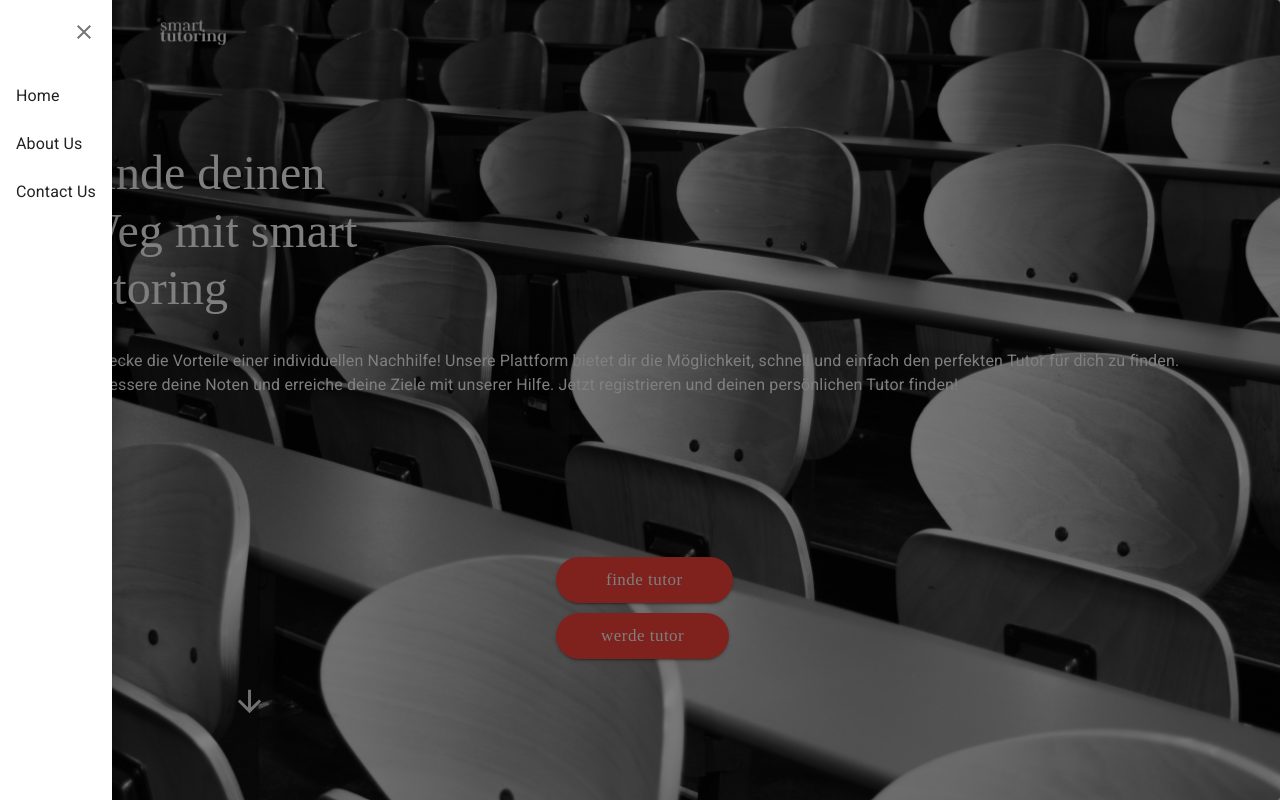
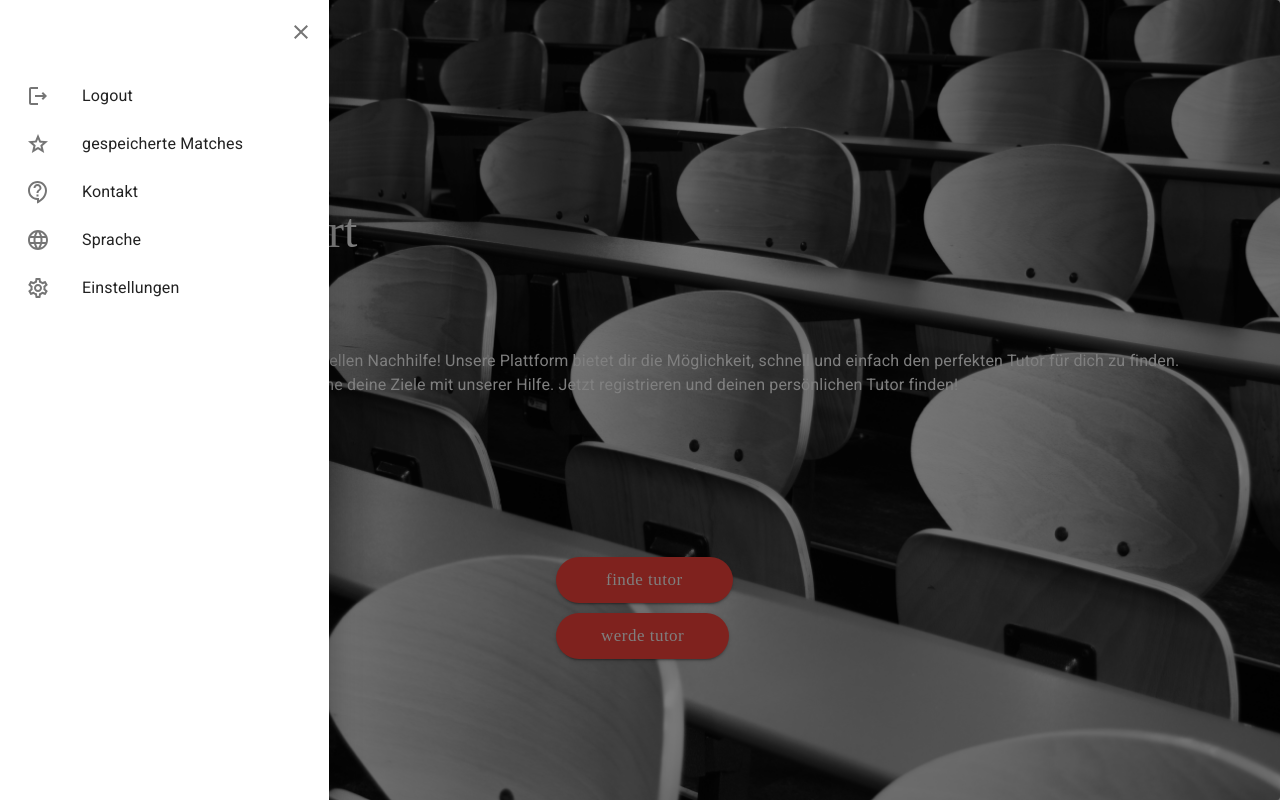
Before and after one commit to lenalte/smart-tutoring, a React (Create React App) app in the folder smart-tutoring/: page / in a window 1280 px wide. Both pictures are taken after a click on the button "menu". Shown: the top 800 px of the page. Built offline with nearby package versions, Linux system fonts and the light colour scheme; a web font is replaced by a local one.

Commit message:
SideBar update

```diff
--- a/smart-tutoring/src/components/HeaderBlack.js
+++ b/smart-tutoring/src/components/HeaderBlack.js
@@ -18,6 +18,14 @@ import ListItem from '@mui/material/ListItem';
 import ListItemText from '@mui/material/ListItemText';
 import List from '@mui/material/List';
 
+
+import SettingsOutlinedIcon from '@mui/icons-material/SettingsOutlined';
+import LanguageOutlinedIcon from '@mui/icons-material/LanguageOutlined';
+import ContactSupportOutlinedIcon from '@mui/icons-material/ContactSupportOutlined';
+import LogoutOutlinedIcon from '@mui/icons-material/LogoutOutlined';
+import GradeOutlinedIcon from '@mui/icons-material/GradeOutlined';
+import ListItemButton from '@mui/material/ListItemButton';
+import ListItemIcon from '@mui/material/ListItemIcon';
 
 
 
@@ -61,39 +69,24 @@ export default function SidebarTest() {
                         <ClearIcon />
                     </IconButton>
                 </DrawerHeader>
-                <List>
-                    <ListItem >
-                        <ListItemText primary="Home" />
-                    </ListItem>
-                    <ListItem >
-                        <ListItemText primary="About Us" />
-                    </ListItem>
-                    <ListItem >
-                        <ListItemText primary="Contact Us" />
-                    </ListItem>
+                <List style={{ paddingRight: 70, paddingLeft: 10 }}>
+                    {['Logout', 'gespeicherte Matches', 'Kontakt', 'Sprache', 'Einstellungen'].map((text, index) => (
+                        <ListItem key={text} disablePadding>
+                            <ListItemButton>
+                                <ListItemIcon>
+                                    {index === 0 ? <LogoutOutlinedIcon /> : null}
+                                    {index === 1 ? <GradeOutlinedIcon /> : null}
+                                    {index === 2 ? <ContactSupportOutlinedIcon /> : null}
+                                    {index === 3 ? <LanguageOutlinedIcon /> : null}
+                                    {index === 4 ? <SettingsOutlinedIcon /> : null}
+                                </ListItemIcon>
+                                <ListItemText primary={text} />
+                            </ListItemButton>
+                        </ListItem>
+                    ))}
                 </List>
             </Drawer>
 
         </>
     )
 }
-
-
-
-
-// export default function Header() {
-//     return (
-//       <Box sx={{ flexGrow: 1 }}>
-//         <AppBar position="static">
-//           <Toolbar variant="dense">
-//             <IconButton edge="start" color="inherit" aria-label="menu" sx={{ mr: 2 }}>
-//               <MenuIcon />
-//             </IconButton>
-//             <Typography variant="h6" color="inherit" component="div">
-//               Photos
-//             </Typography>
-//           </Toolbar>
-//         </AppBar>
-//       </Box>
-//     );
-//   }
--- a/smart-tutoring/src/components/HeaderWhite.js
+++ b/smart-tutoring/src/components/HeaderWhite.js
@@ -18,6 +18,14 @@ import ListItem from '@mui/material/ListItem';
 import ListItemText from '@mui/material/ListItemText';
 import List from '@mui/material/List';
 
+
+import SettingsOutlinedIcon from '@mui/icons-material/SettingsOutlined';
+import LanguageOutlinedIcon from '@mui/icons-material/LanguageOutlined';
+import ContactSupportOutlinedIcon from '@mui/icons-material/ContactSupportOutlined';
+import LogoutOutlinedIcon from '@mui/icons-material/LogoutOutlined';
+import GradeOutlinedIcon from '@mui/icons-material/GradeOutlined';
+import ListItemButton from '@mui/material/ListItemButton';
+import ListItemIcon from '@mui/material/ListItemIcon';
 
 
 
@@ -64,16 +72,22 @@ export default function SidebarTest() {
                         <ClearIcon />
                     </IconButton>
                 </DrawerHeader>
-                <List>
-                    <ListItem >
-                        <ListItemText primary="Home" />
-                    </ListItem>
-                    <ListItem >
-                        <ListItemText primary="About Us" />
-                    </ListItem>
-                    <ListItem >
-                        <ListItemText primary="Contact Us" />
-                    </ListItem>
+
+                <List style={{ paddingRight: 70, paddingLeft: 10 }}>
+                    {['Logout', 'gespeicherte Matches', 'Kontakt', 'Sprache', 'Einstellungen'].map((text, index) => (
+                        <ListItem key={text} disablePadding>
+                            <ListItemButton>
+                                <ListItemIcon>
+                                    {index === 0 ? <LogoutOutlinedIcon /> : null}
+                                    {index === 1 ? <GradeOutlinedIcon /> : null}
+                                    {index === 2 ? <ContactSupportOutlinedIcon /> : null}
+                                    {index === 3 ? <LanguageOutlinedIcon /> : null}
+                                    {index === 4 ? <SettingsOutlinedIcon /> : null}
+                                </ListItemIcon>
+                                <ListItemText primary={text} />
+                            </ListItemButton>
+                        </ListItem>
+                    ))}
                 </List>
             </Drawer>
 
```
